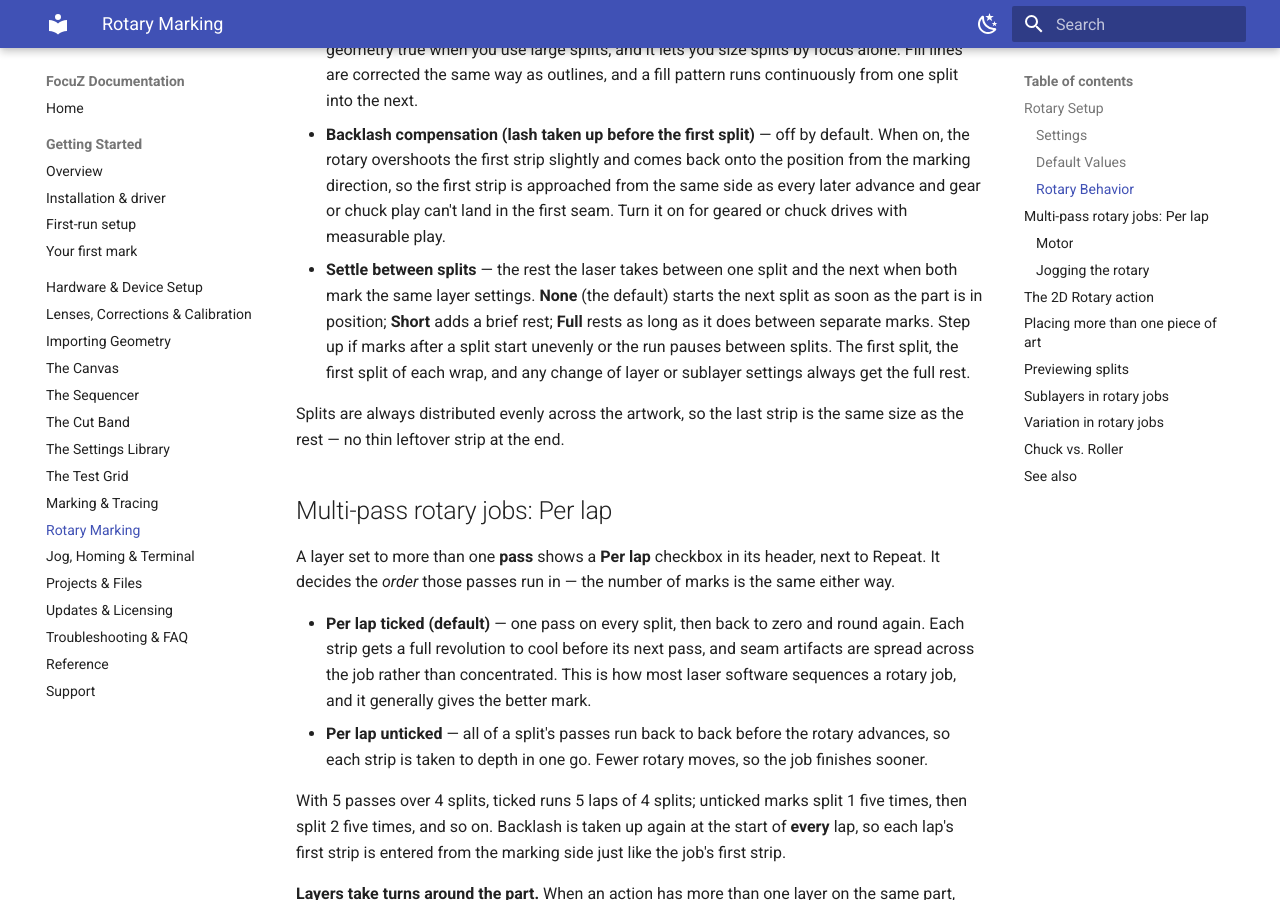
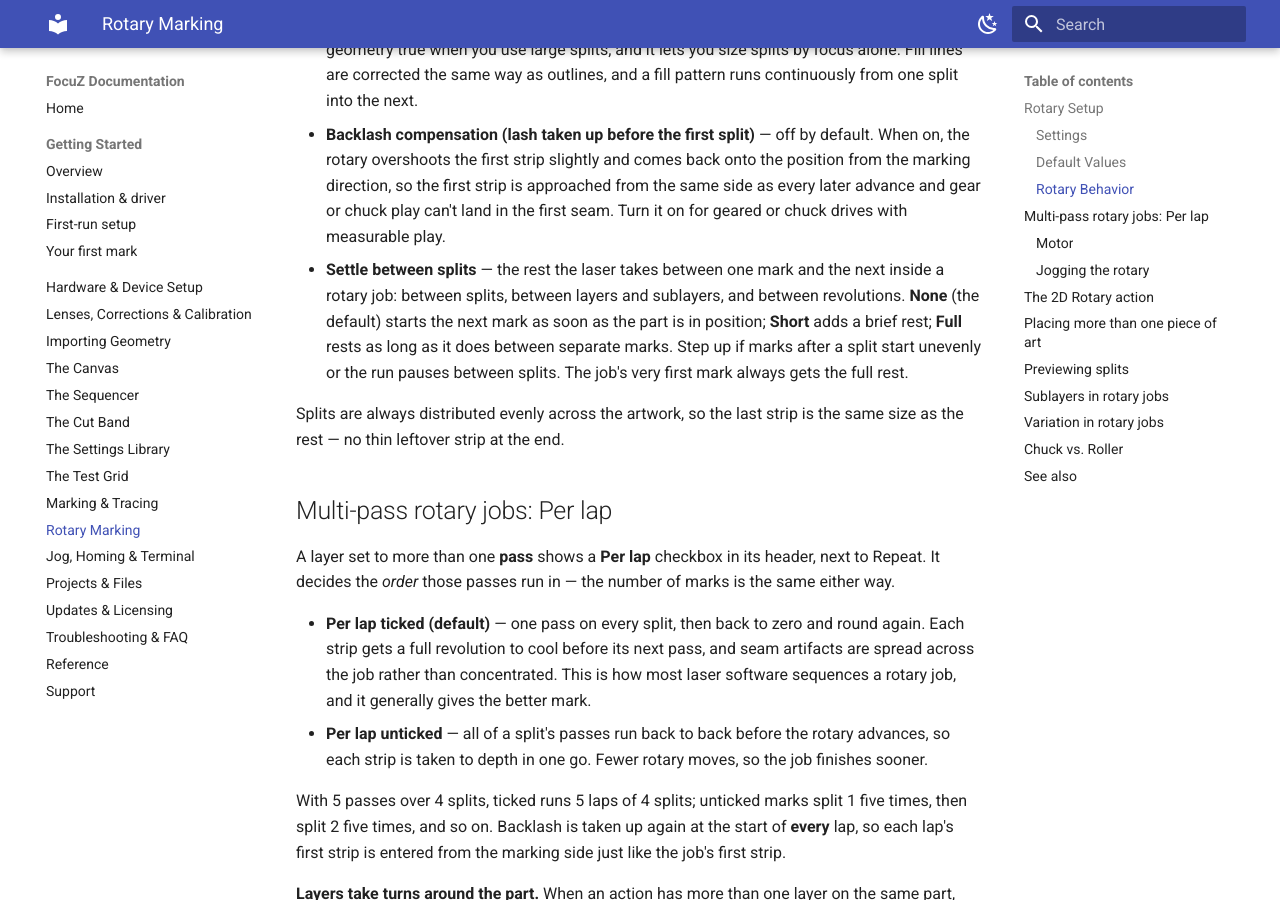
Before and after one commit to Lokahi-Shop/focuz-docs, an MkDocs documentation site: the page built from docs/rotary.md, in a window 1280 px wide and 900 px high, scrolled down 2051 px. Built offline with MkDocs 1.6.1 and Material for MkDocs 9.7.7, drawn with Linux system fonts in a browser that asks for light colours; some of the changed text lies outside the part shown.

Commit message:
Rotary: Per split option for Mark/Groove sublayers; settle applies across settings changes
Co-Authored-By: Claude Fable 5.1 <noreply@anthropic.com>

```diff
--- a/docs/rotary.md
+++ b/docs/rotary.md
@@ -67,12 +67,11 @@ action's field blank until you enter it there.
   marking direction, so the first strip is approached from the same side as every later advance
   and gear or chuck play can't land in the first seam. Turn it on for geared or chuck drives
   with measurable play.
-- **Settle between splits** — the rest the laser takes between one split and the next when both
-  mark the same layer settings. **None** (the default) starts the next split as soon as the part
-  is in position; **Short** adds a brief rest; **Full** rests as long as it does between separate
-  marks. Step up if marks after a split start unevenly or the run pauses between splits. The
-  first split, the first split of each wrap, and any change of layer or sublayer settings always
-  get the full rest.
+- **Settle between splits** — the rest the laser takes between one mark and the next inside a
+  rotary job: between splits, between layers and sublayers, and between revolutions. **None** (the
+  default) starts the next mark as soon as the part is in position; **Short** adds a brief rest;
+  **Full** rests as long as it does between separate marks. Step up if marks after a split start
+  unevenly or the run pauses between splits. The job's very first mark always gets the full rest.
 
 Splits are always distributed evenly across the artwork, so the last strip is the same size as
 the rest — no thin leftover strip at the end.
```
Also changed, not shown: other parts of docs/rotary.md (+6 -3 lines).
